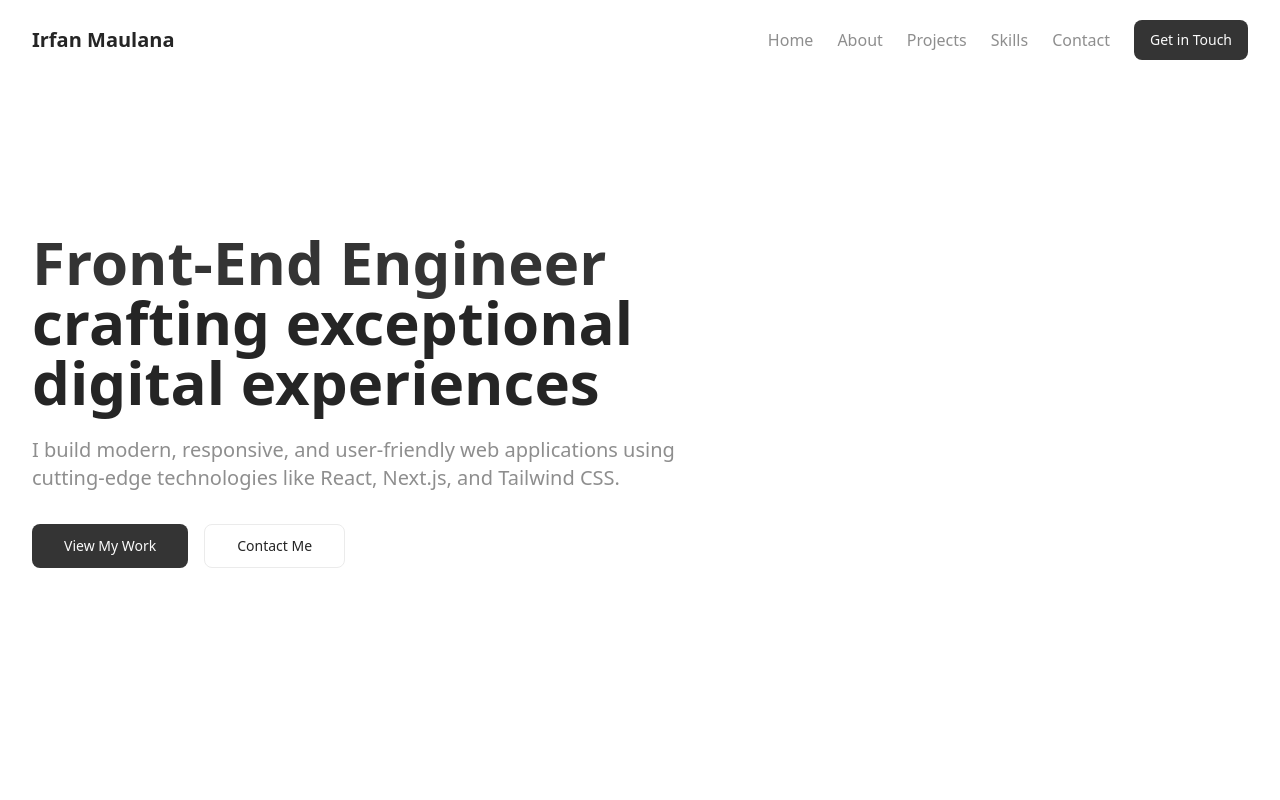
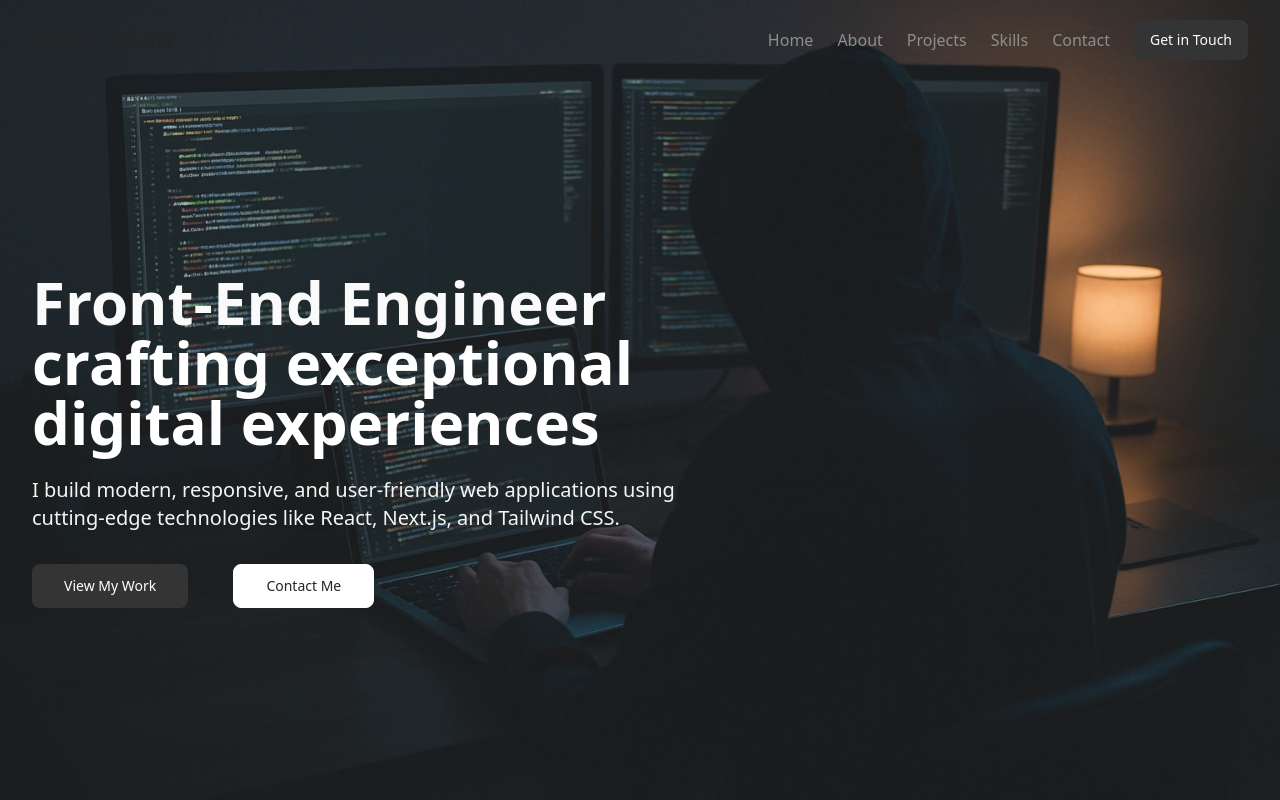
Before and after one commit to irfanmaulana007/portfolio, a Next.js app: page / in a window 1280 px wide. Shown: the top 800 px of the page. Built offline with nearby package versions, Linux system fonts and the light colour scheme.

Commit message:
Adding hero section background

```diff
--- a/components/sections/hero-section.tsx
+++ b/components/sections/hero-section.tsx
@@ -8,33 +8,35 @@ export function HeroSection() {
   return (
     <section
       id="home"
-      className="min-h-[90vh] flex flex-col justify-center pt-20"
+      className="h-screen flex flex-col justify-center pt-20 relative bg-cover bg-center"
+      style={{ backgroundImage: 'url("/images/hero-background.webp")' }}
     >
-      <div className="container">
+      <div className="container relative z-10">
         <motion.div
           initial={{ opacity: 0, y: 20 }}
           animate={{ opacity: 1, y: 0 }}
           transition={{ duration: 0.5 }}
           className="max-w-3xl"
         >
-          <h1 className="text-4xl md:text-5xl lg:text-6xl font-bold mb-6">
-            <span className="text-primary">Front-End Engineer</span> crafting
+          <h1 className="text-4xl md:text-5xl lg:text-6xl font-bold mb-6 text-white">
+            <span className="text-neutral-50">Front-End Engineer</span> crafting
             exceptional digital experiences
           </h1>
-          <p className="text-xl text-muted-foreground mb-8 max-w-2xl">
+          <p className="text-xl text-neutral-100 mb-8 max-w-2xl">
             I build modern, responsive, and user-friendly web applications using
             cutting-edge technologies like React, Next.js, and Tailwind CSS.
           </p>
           <div className="flex flex-wrap gap-4">
-            <Button asChild size="lg">
+            <Button asChild size="lg" className="text-white border-white hover:text-white hover:bg-white/20">
               <Link href="#projects">View My Work</Link>
-            </Button>
-            <Button asChild variant="outline" size="lg">
+            </Button>`  `
+            <Button asChild variant="outline" size="lg" className="text-neutral-800 border-white hover:text-white hover:bg-white/20">
               <Link href="#contact">Contact Me</Link>
             </Button>
           </div>
         </motion.div>
       </div>
+      <div className="absolute inset-0 bg-background/10 z-0"></div>
     </section>
   );
 }
```
Also changed, not shown: public/images/hero-background.webp (added).
